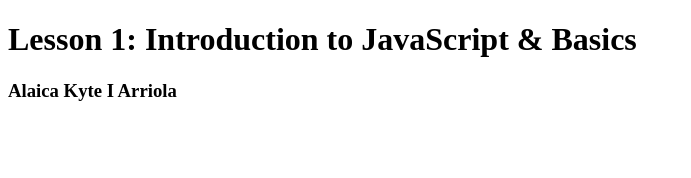
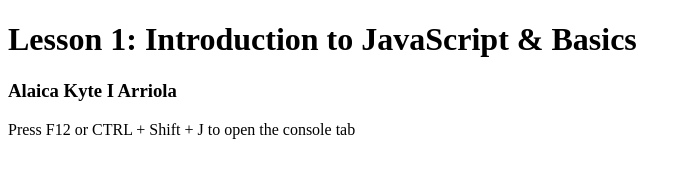
Before and after one commit to alaykakeyt/Arriola_L1_Hands_On, a plain HTML site: page index.html in a window 1280 px wide. Shown: the whole page, without its empty margins (0-691 px from the left). Drawn offline with Linux system fonts and the light colour scheme.

Commit message:
Update index.html

```diff
--- a/index.html
+++ b/index.html
@@ -10,6 +10,7 @@
 <body>
     <h1>Lesson 1: Introduction to JavaScript & Basics</h1>
     <h3>Alaica Kyte I Arriola</h3>
+    <p>Press F12 or CTRL + Shift + J to open the console tab</p>
     <script src="script.js"></script>
 </body>
 
```
